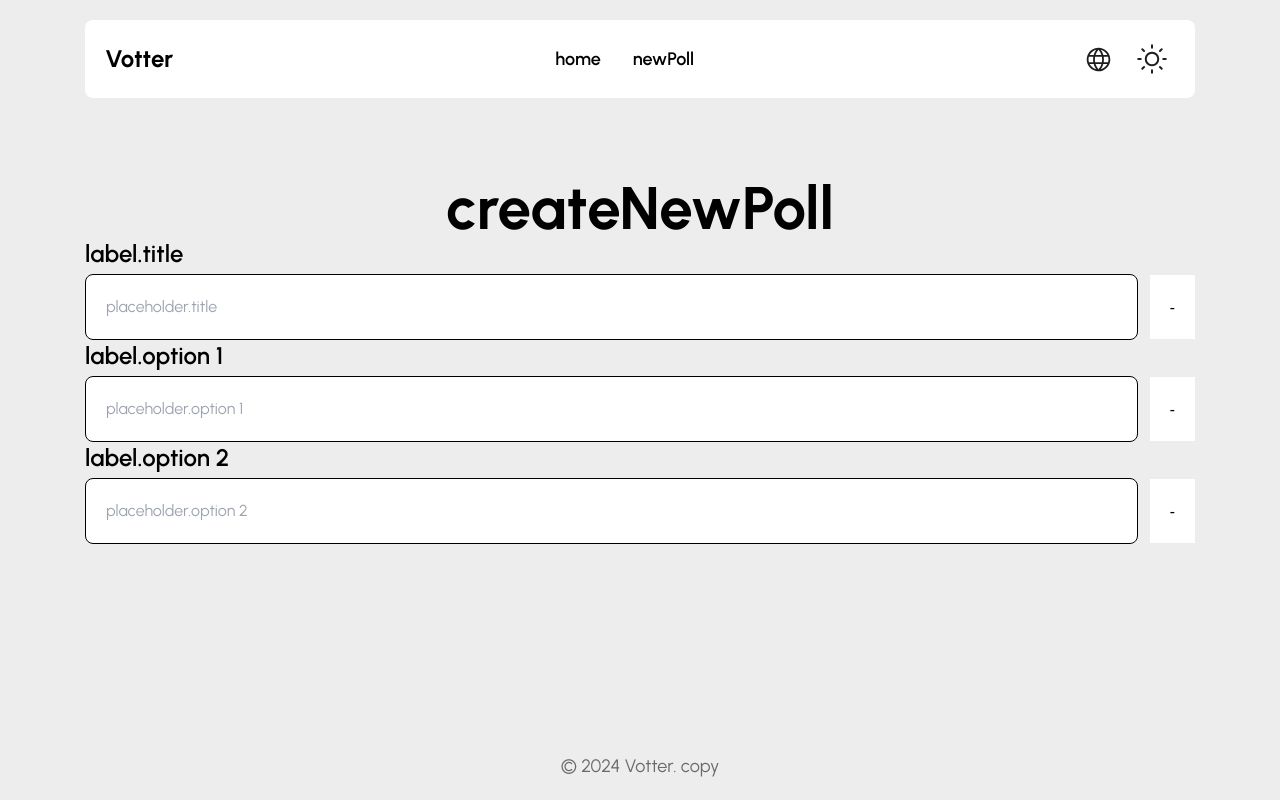
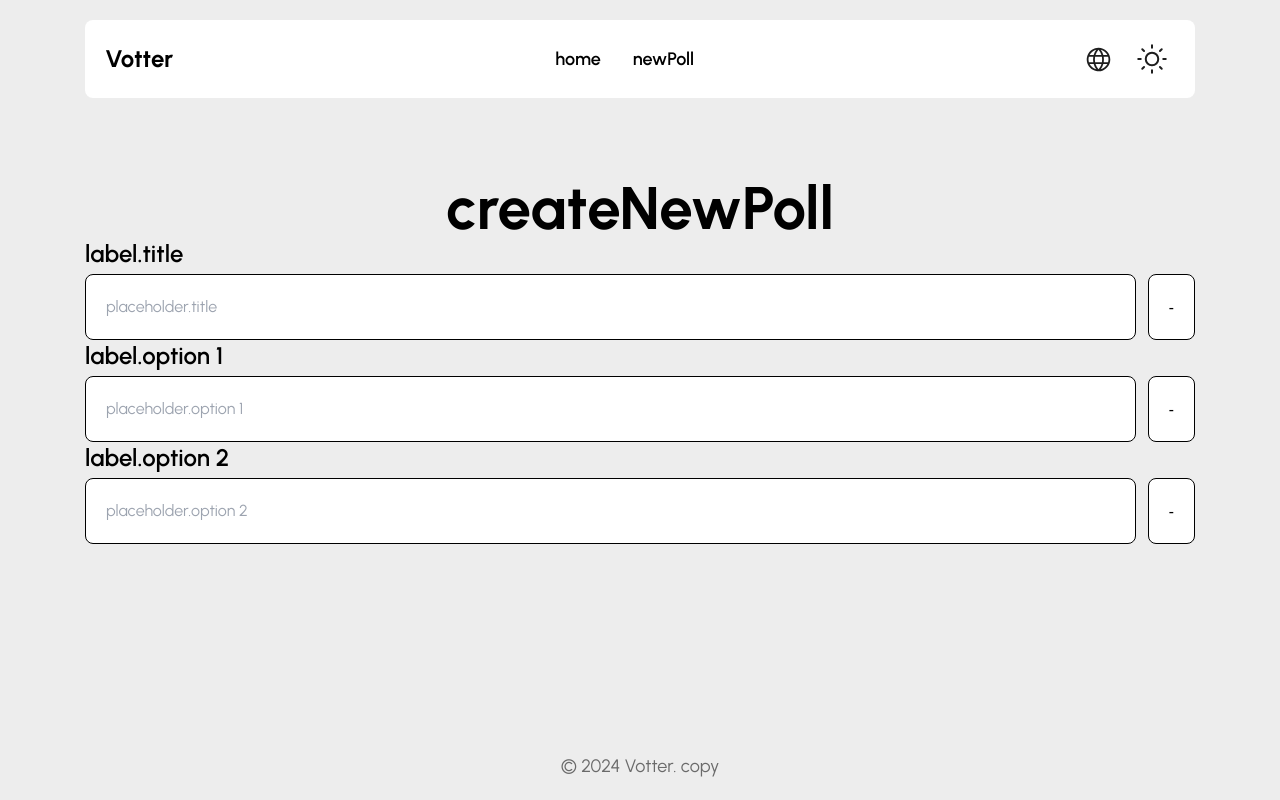
Before and after one commit to Guilherme-Matosoli/vooter-client, a Next.js app: page /en/poll/new in a window 1280 px wide. Built offline with nearby package versions, Linux system fonts and the light colour scheme; what i18next-resources-to-backend would draw is missing.

Commit message:
stylish del button :tada:

```diff
--- a/src/components/Input/index.tsx
+++ b/src/components/Input/index.tsx
@@ -24,7 +24,9 @@ export const Input = forwardRef((props: InputProps, ref: Ref<HTMLInputElement>)
           ref={ref}
         />
 
-        <button className="p-5 aspect-square flex items-center justify-center bg-white">
+        <button className="p-5 aspect-square flex items-center justify-center bg-white
+          rounded-lg border border-black cursor-pointer hover:bg-gray-200"
+        >
           -
         </button>
       </div>
```
